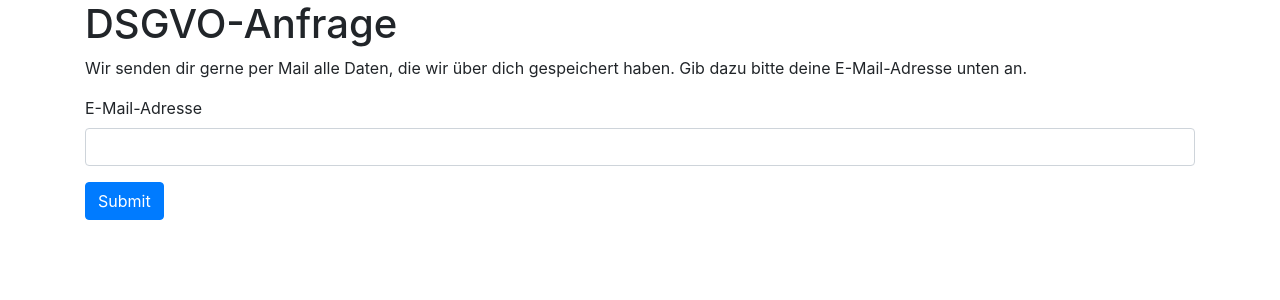
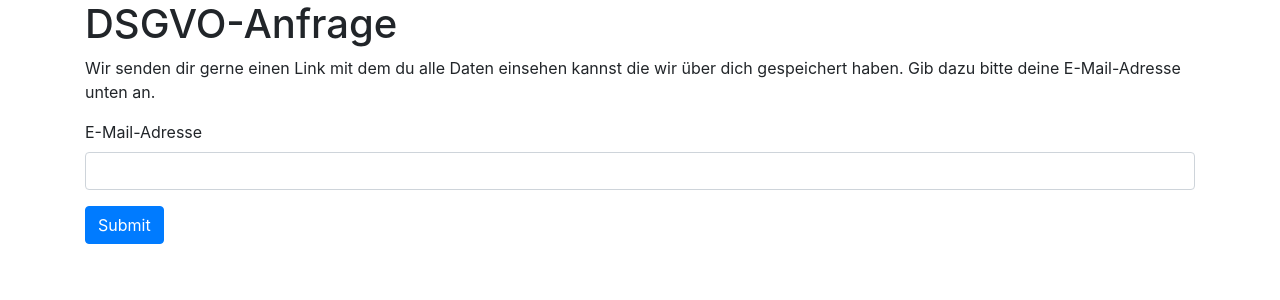
Before and after one commit to pep-dortmund/member-database, a Flask app: page /request_gdpr_data in a window 1280 px wide. Shown: the part 72-372 px from the top of the page. Run offline with Flask 2, Linux system fonts and the light colour scheme; data comes from the database, SQL or seed files in the repository; parts of the project's set-up code (start-up, migrations or seed data) failed here and were passed over; some libraries are stand-ins or nearby versions.

Commit message:
Update gdpr_form.html

```diff
--- a/member_database/templates/gdpr_form.html
+++ b/member_database/templates/gdpr_form.html
@@ -1,7 +1,7 @@
 {% extends "base.html" %}
 {% block app_content %}
   <h1>{{ title }}</h1>
-  <p>Wir senden dir gerne per Mail alle Daten, die wir über dich gespeichert haben. Gib dazu bitte deine E-Mail-Adresse unten an.</p>
+  <p>Wir senden dir gerne einen Link mit dem du alle Daten einsehen kannst die wir über dich gespeichert haben. Gib dazu bitte deine E-Mail-Adresse unten an.</p>
 
 {% from 'bootstrap/form.html' import render_form %}
 {{ render_form(form, method='POST', action=action) }}
```
